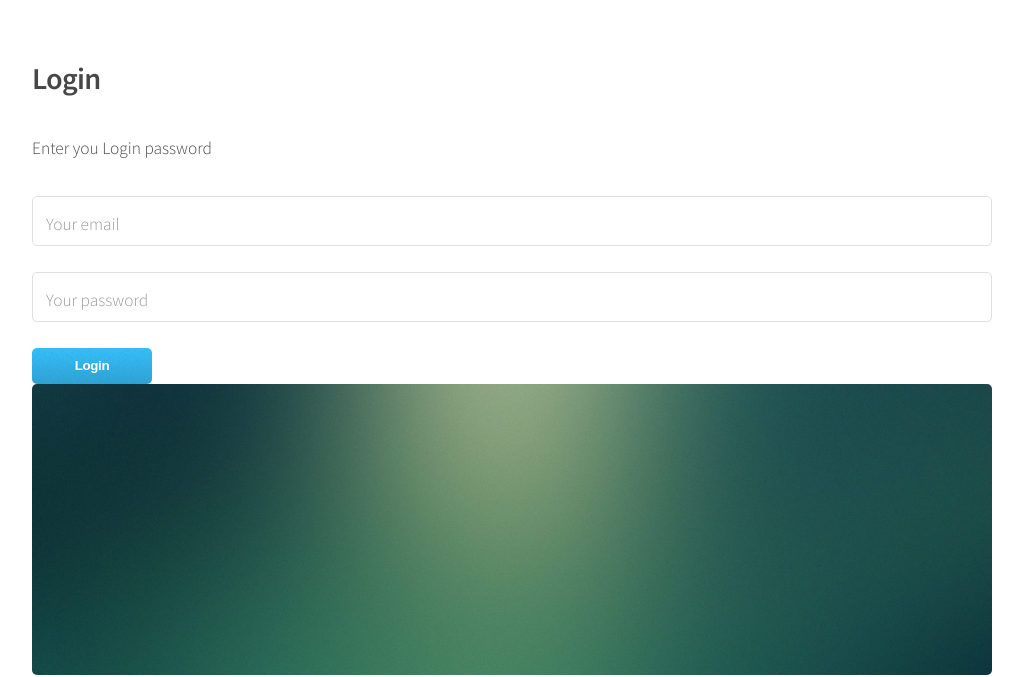
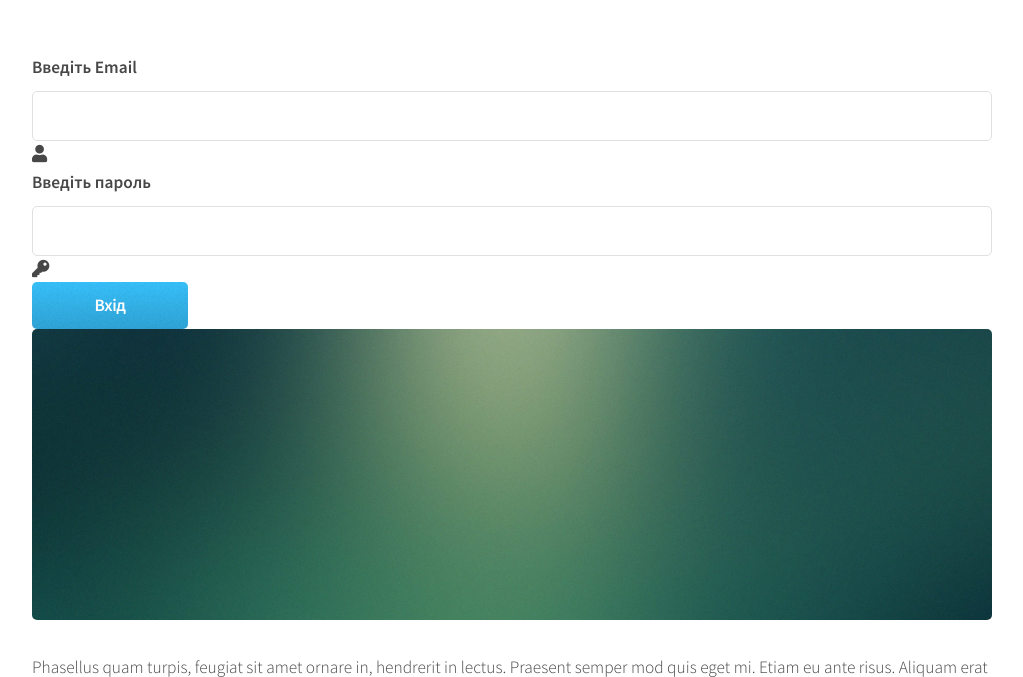
Before and after one commit to illa1/flask_own_project, a Flask app: page /login in a window 1280 px wide. Shown: the part 187-864 px from the top of the page, without its empty margins (128-1151 px from the left). Run offline with Flask 3, Linux system fonts and the light colour scheme; parts of the project's set-up code (start-up, migrations or seed data) failed here and were passed over; some libraries are stand-ins or nearby versions.

Commit message:
create_project

```diff
--- a/main.py
+++ b/main.py
@@ -1,23 +1,25 @@
 from flask import Flask, request, session, redirect, render_template
 from flask_sqlalchemy import SQLAlchemy
-
+from werkzeug.security import check_password_hash
 
 import os
-from sqlalchemy.testing.suite.test_reflection import users
 
+SESSION_USER_ID = 'user_id'
 
 app = Flask(__name__)
 basedir = os.path.abspath(os.path.dirname(__file__))
-
 app.config['SQLALCHEMY_DATABASE_URI'] = 'sqlite:///' + os.path.join(basedir, 'flask.sqlite')
 app.config['SQLALCHEMY_TRACK_MODIFICATIONS'] = False
+app.config['SECRET_KEY'] = 'kiuVkyaxU14Gb1b5REoq2D0udY0b7rxvtnd_0ByyE74'
 db = SQLAlchemy(app)
 
+
 #========== MODELS ====================================
-app.secret_key = 'NDhZjx_aafafTMCafajfxRBkqh-0uYFFur0afafsmA8DVaw'
+
 
 
 class User(db.Model):
+    __tablename__ = 'User'
     id = db.Column(db.Integer, primary_key=True)
     username = db.Column(db.String(50), nullable=False)
     email = db.Column(db.String(150), nullable=False, unique=True)
@@ -27,9 +29,12 @@ class User(db.Model):
     def __repr__(self):
         return f'<User: {self.username}>'
 
+    def check_password(self, password):
+        return check_password_hash(self.password, password)
 
-with app.app_context():
-    db.create_all()
+
+# with app.app_context():
+#     db.create_all()
 
 #========== ROUTS =====================================
 
@@ -56,8 +61,8 @@ def two_sidebar():
 
 @app.route('/registration', methods=['GET', 'POST'])
 def registration():
-    if not session.get('username'):
-        return redirect('/login')
+    # if not session.get('username'):
+    #     return redirect('/login')
 
     if request.method == 'POST':
         username = request.form['username']
@@ -73,34 +78,31 @@ def registration():
         return render_template('registration.html')
 
 
-@app.route('/login', methods=['GET'])
+@app.route('/login', methods=['GET', 'POST'])
 def login():
-    message = 'Enter you Login password'
+    message = ''
+
+    if request.method == 'POST':
+        email = request.form['email']
+        password = request.form['password']
+
+        user = User.query.filter_by(email=email).first()
+
+        if not user:
+            message = 'Неправильний Email!'
+        else:
+            if user.check_password(password):
+                session[SESSION_USER_ID] = user.id
+                return redirect('/')
+
+            message = 'Неправильний пароль'
+
     return render_template('login.html', message=message)
 
 
-@app.route('/login', methods=['POST'])
-def login_user():
-    email = request.form['email']
-    password = request.form['password']
-
-    user = User.query.filter_by(email=email).first()
-
-    if not user:
-        message = 'Enter correct email'
-        return render_template('login.html', message=message)
-    else:
-        if user.password != password:
-            message = 'Enter correct password'
-            return render_template('login.html', message=message)
-        else:
-            session['username'] = user.username
-            return redirect('/')
-
-
-@app.route('/logout', methods=['GET'])
+@app.route('/logout')
 def logout():
-    session.clear()
+    session.pop(SESSION_USER_ID, None)
     return redirect('/')
 
 
--- a/templates/login.html
+++ b/templates/login.html
@@ -8,19 +8,33 @@
             <!-- Content -->
 
             <article>
+{{ message }}
 
+<!--                <form name="login" method="post" action="/login">-->
+<!--                    <h2>Login</h2>-->
+<!--                    <p>{{ message }}</p>-->
 
-                <form name="login" method="post" action="/login">
-                    <h2>Login</h2>
-                    <p>{{ message }}</p>
+<!--                    <input name="email" type="text" required placeholder="Your email">-->
+<!--                    <br>-->
+<!--                    <input name="password" type="password" required placeholder="Your password">-->
+<!--                    <br>-->
 
-                    <input name="email" type="text" required placeholder="Your email">
-                    <br>
-                    <input name="password" type="password" required placeholder="Your password">
-                    <br>
+<!--                    <button name="submit" type="submit">Login</button>-->
+<!--                </form>-->
+                <form method="post" action="{{url_for('login')}}" id="contactform" class="contact">
+                        <div class="form-group has-feedback">
+                            <label for="email">Введіть Email</label>
+                            <input type="email" class="form-control" name="email" placeholder="" required>
+                            <i class="fa fa-user form-control-feedback"></i>
+                        </div>
+                        <div class="form-group has-feedback">
+                            <label for="password">Введіть пароль</label>
+                            <input type="password" class="form-control" name="password" placeholder="" required>
+                            <i class="fa fa-key form-control-feedback"></i>
+                        </div>
 
-                    <button name="submit" type="submit">Login</button>
-                </form>
+                        <input type="submit" value="Вхід" id="submit" class="submit btn btn-default">
+                    </form>
 
                 <span class="image featured"><img src="images/banner.jpg" alt=""/></span>
 
```
Also changed, not shown: flask.sqlite.
